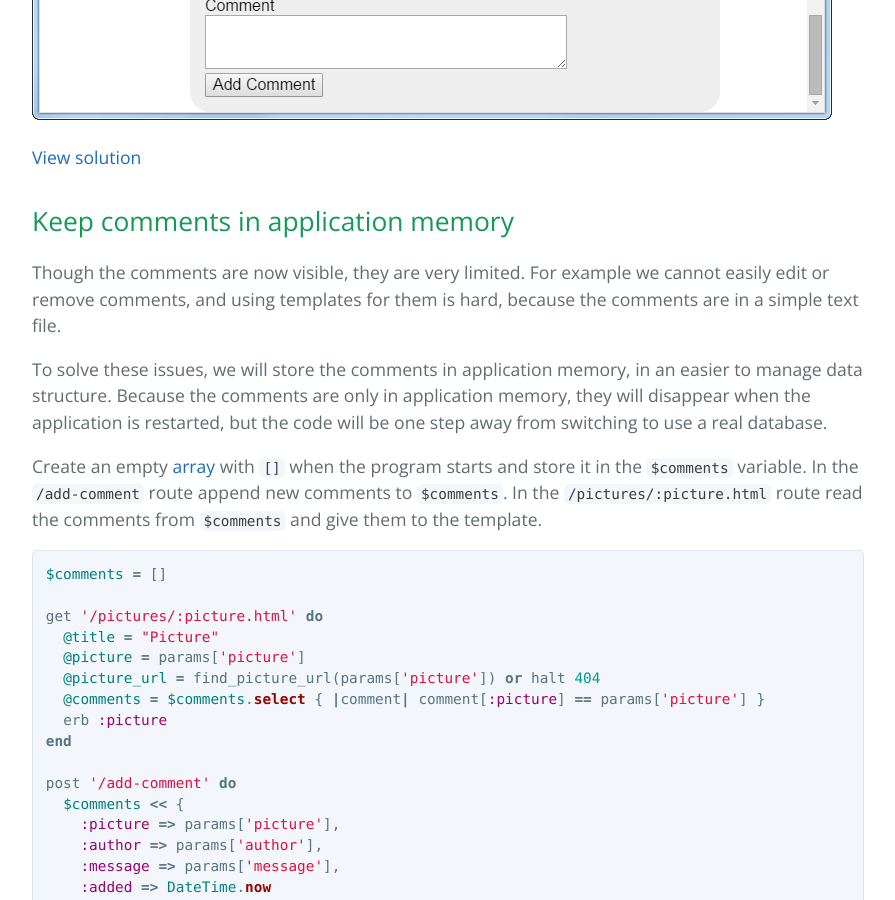
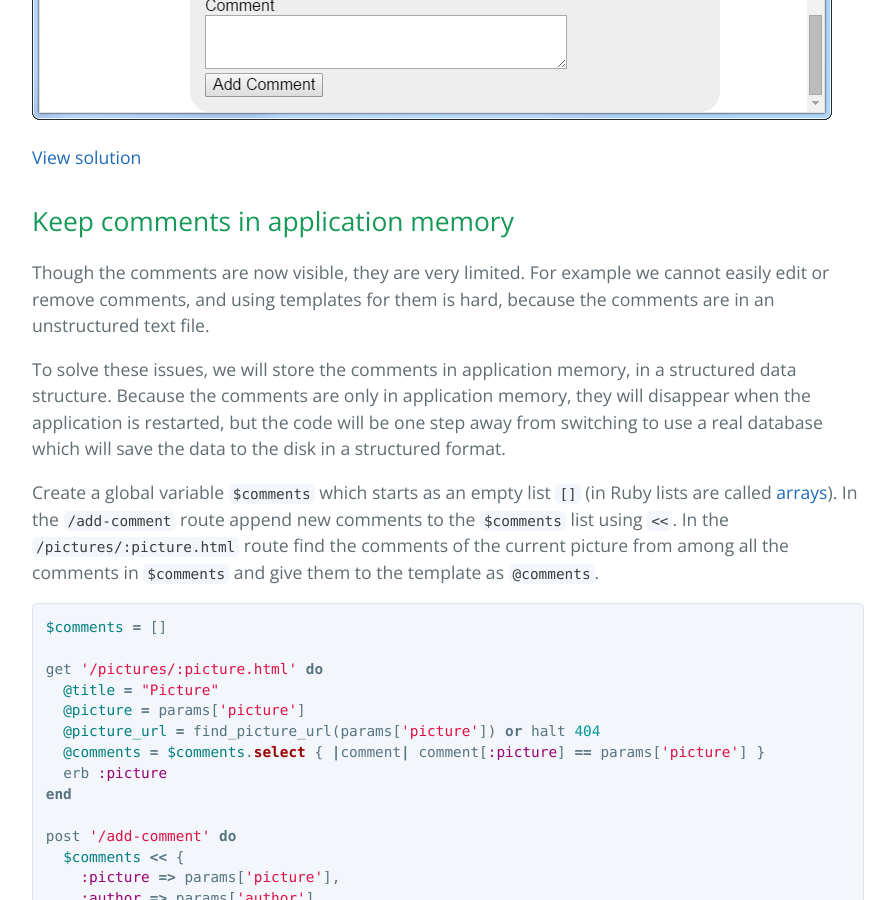
Before and after one commit to luontola/web-intro, a Jekyll site: the page built from databases.md, in a window 1280 px wide and 900 px high, scrolled down 4380 px. Shown: the whole window, without its empty margins (192-1087 px from the left). Built offline with Jekyll 4.4.1, drawn with Linux system fonts in a browser that asks for light colours; Markdown is read by kramdown in place of the engine named in the settings.

Commit message:
Avoid technical jargon

````diff
--- a/databases.md
+++ b/databases.md
@@ -133,11 +133,11 @@ In `views/picture.erb`, add the following code to show the comments.
 
 ## Keep comments in application memory
 
-Though the comments are now visible, they are very limited. For example we cannot easily edit or remove comments, and using templates for them is hard, because the comments are in a simple text file.
+Though the comments are now visible, they are very limited. For example we cannot easily edit or remove comments, and using templates for them is hard, because the comments are in an unstructured text file.
 
-To solve these issues, we will store the comments in application memory, in an easier to manage data structure. Because the comments are only in application memory, they will disappear when the application is restarted, but the code will be one step away from switching to use a real database.
+To solve these issues, we will store the comments in application memory, in a structured data structure. Because the comments are only in application memory, they will disappear when the application is restarted, but the code will be one step away from switching to use a real database which will save the data to the disk in a structured format.
 
-Create an empty [array][ruby-array] with `[]` when the program starts and store it in the `$comments` variable. In the `/add-comment` route append new comments to `$comments`. In the `/pictures/:picture.html` route read the comments from `$comments` and give them to the template.
+Create a global variable `$comments` which starts as an empty list `[]` (in Ruby lists are called [arrays][ruby-array]). In the `/add-comment` route append new comments to the `$comments` list using `<<`. In the `/pictures/:picture.html` route find the comments of the current picture from among all the comments in `$comments` and give them to the template as `@comments`.
 
 ```ruby
 $comments = []
````
